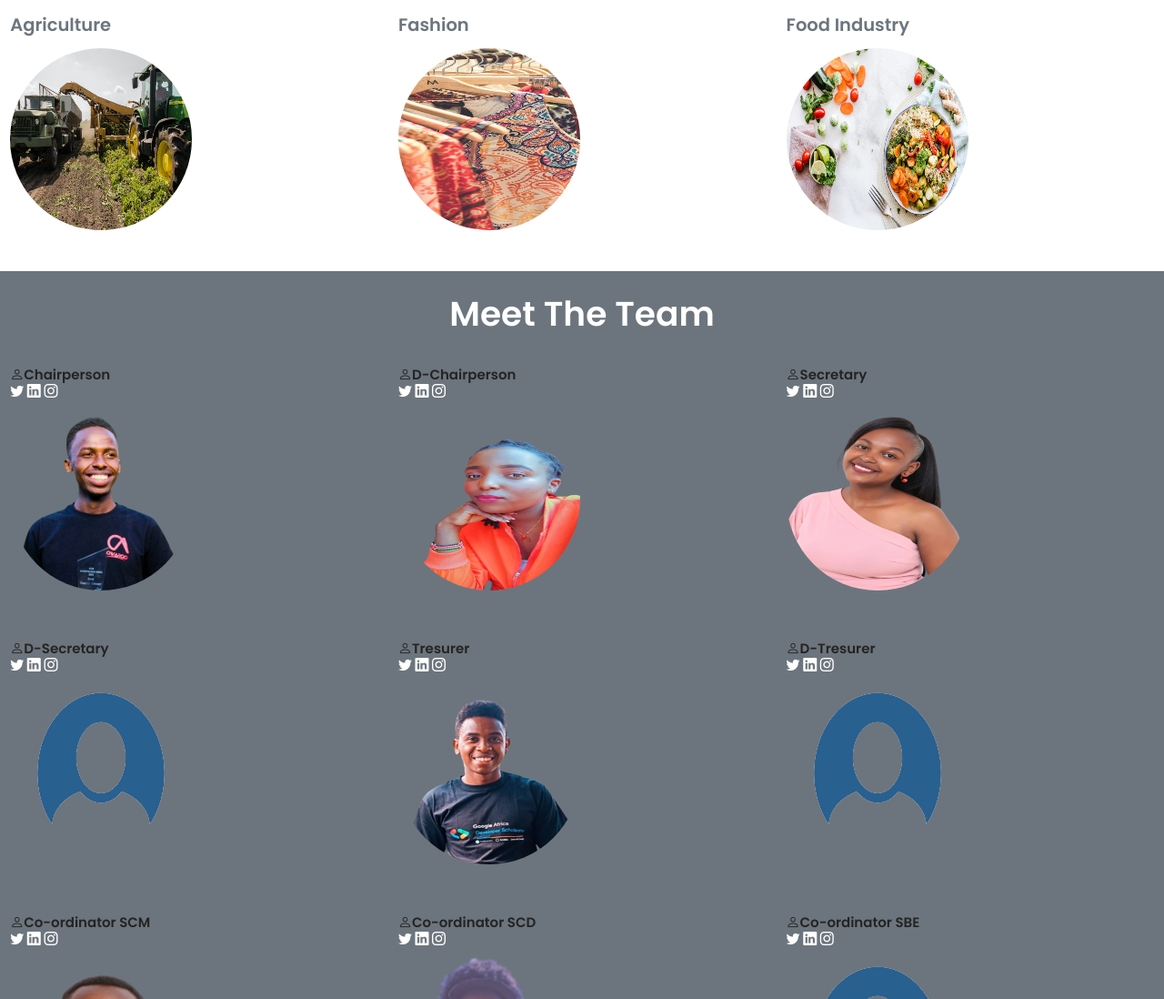
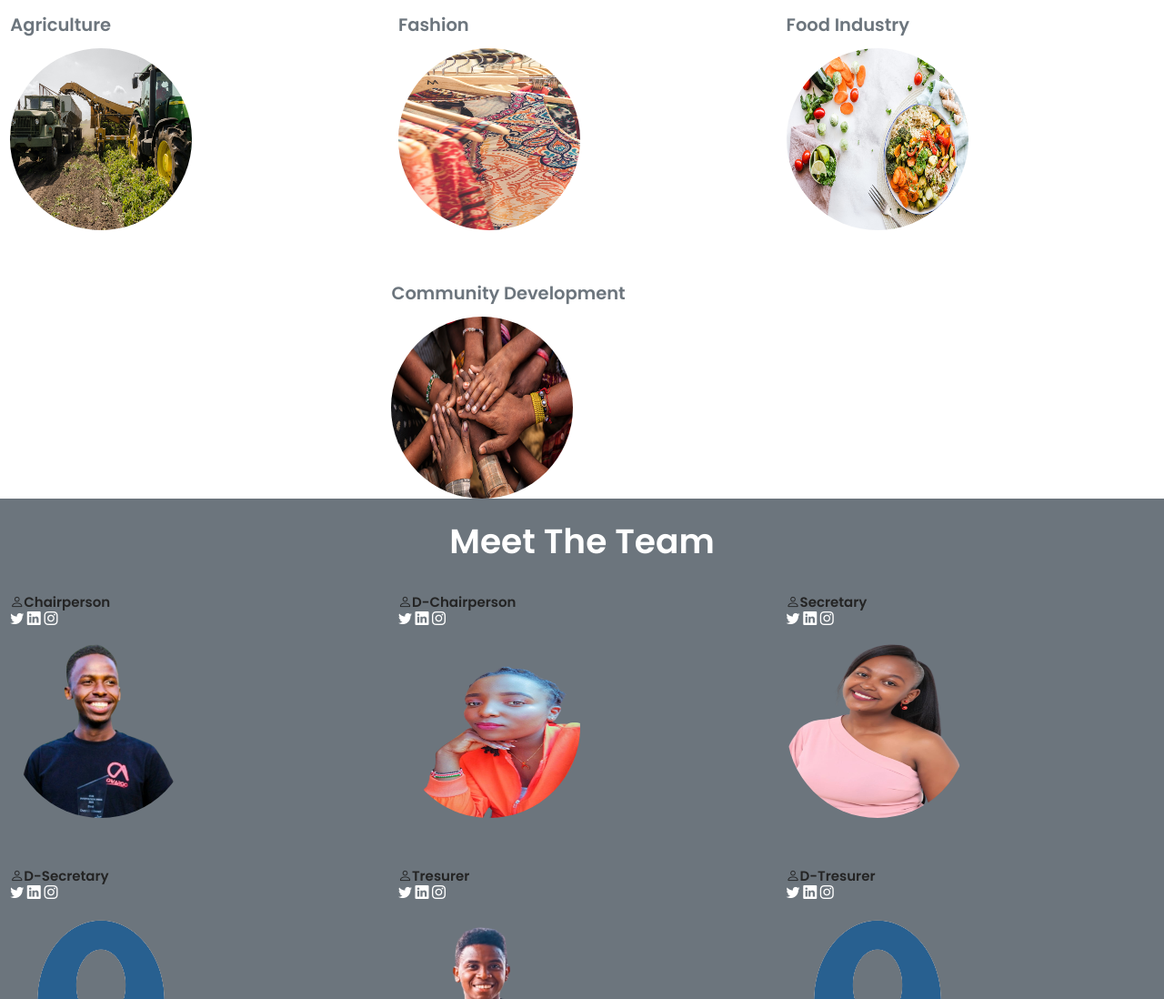
Before and after one commit to KirinyetBrian/CUKiClub, a plain HTML site: page index.html in a window 1280 px wide. Shown: the part 1481-2579 px from the top of the page at 91% size. Drawn offline with nearby package versions, Linux system fonts and the light colour scheme; files whose address does not match are found by name; a web font is replaced by a local one.

Commit message:
frontend minor changes

```diff
--- a/css/images.css
+++ b/css/images.css
@@ -142,3 +142,13 @@
     background-position-y: center;
     border-radius: 100%;
 }
+#communitydevfield{
+    background-image: url(../images/fields/communitydevfield.png);
+    width: 200px;
+    height: 200px;
+    object-fit: contain;
+    background-repeat: no-repeat;
+    background-position-x: center;
+    background-position-y: center;
+    border-radius: 100%;
+}
--- a/index.html
+++ b/index.html
@@ -129,6 +129,12 @@
                 <div id="foodfield"></div>
                 </div>
             </div>
+            <div class="row">
+                <div class="col d-flex justify-content-center">
+                    <div class="col-sm-4"><h4 class="text-left text-muted">Community Development</h4>
+                    <div id="communitydevfield"></div>
+                </div>
+            </div>
         </section>
 <section class="page-section container-fluid bg-secondary" id="team">
 <div class="row">
```
Also changed, not shown: images/fields/communitydevfield.png (added).
